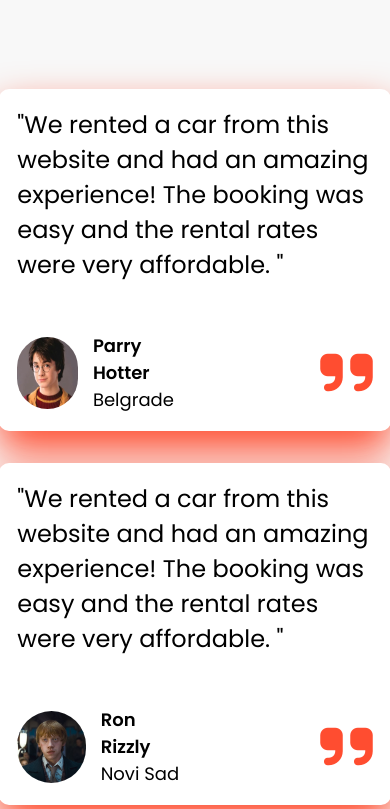
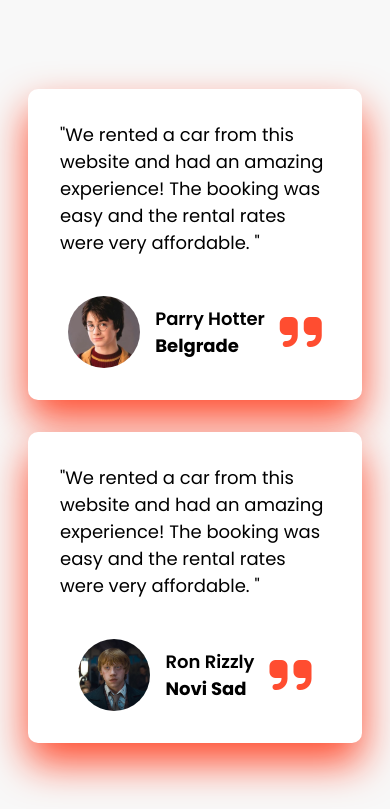
Before and after one commit to LiberJace/Car-Rental, a plain HTML site: page index.html in a window 390 px wide. Shown: the part 4875-5684 px from the top of the page. Drawn offline with Linux system fonts and the light colour scheme.

Commit message:
responsiveness update

```diff
--- a/index.html
+++ b/index.html
@@ -177,7 +177,7 @@
             <!--Testimonials-->
         <section id="testimonials">
             <div class="container">
-                <div class=" row testimonial_row">
+                <div class="row testimonial_row">
             <div class="testimonial_subtitle">Reviewed by People</div>
             <h2 class="testimonial_title">Client's Testimonials</h2>
             <p class="testimonial_para_txt">Discover the positive impact we've made on the our clients by reading through their testimonials. Our clients have experienced our service and results, and they're eager to share their positive experiences with you.</p>
@@ -190,7 +190,7 @@
                         </figure>
                         <div class="testimonial_per_info">
                             <h4 class="testimonial_name">Parry Hotter</h4>
-                            <div class="testimonial_lo">Belgrade</div>
+                            <h5 class="testimonial_lo">Belgrade</h5>
                         </div>
                         <i class="fa-solid fa-quote-right testimonial_icon"></i>
                     </div>
@@ -203,7 +203,7 @@
                         </figure>
                         <div class="testimonial_per_info">
                         <h4 class="testimonial_name">Ron Rizzly</h4>
-                        <div class="testimonial_lo">Novi Sad</div>
+                        <h5 class="testimonial_lo">Novi Sad</h5>
                         </div>
                         <i class="fa-solid fa-quote-right testimonial_icon"></i>
                     </div>
--- a/style.css
+++ b/style.css
@@ -520,13 +520,15 @@ header{
 
 .testimonial{
     max-width: 540px;
+    width: 100%;
     background-color: white;
     display: flex;
     flex-direction: column;
-    padding: 56px;
-    gap: 50px;
+    padding: 32px;
+    gap: 40px;
     box-shadow:0 20px 40px 0 #ff4d30;
     border-radius: 10px;
+
 }
 
 .testimonial_review{
@@ -542,8 +544,8 @@ header{
 
 .testimonial_icon{
     color: #ff4d30;
-    font-size: 60px;
-    margin-left: 120px;
+    font-size: 48px;
+    margin-left: auto;
 }
 
 .testimonial_name{
@@ -823,7 +825,12 @@ header{
     }
 
     .testimonial{
-        padding: 18px;
+        padding: 32px;
+        height: ;
+
+    }
+    .testimonial_review{
+        font-size: 18px;
     }
 }
 
@@ -832,12 +839,14 @@ header{
     .testimonial_list{
         display: flex;
         gap: 32px;
+
     }
 
     .testimonial{
         display: flex;
         flex-direction: column;
         align-items: center;
+
     }
 
 
@@ -870,3 +879,13 @@ header{
         width: 100%;
     }
 }
+
+
+
+
+@media (max-width:375px){
+    .testimonial{
+        max-width: 322px;
+    }
+
+}
```
Also changed, not shown: 1 other file.
